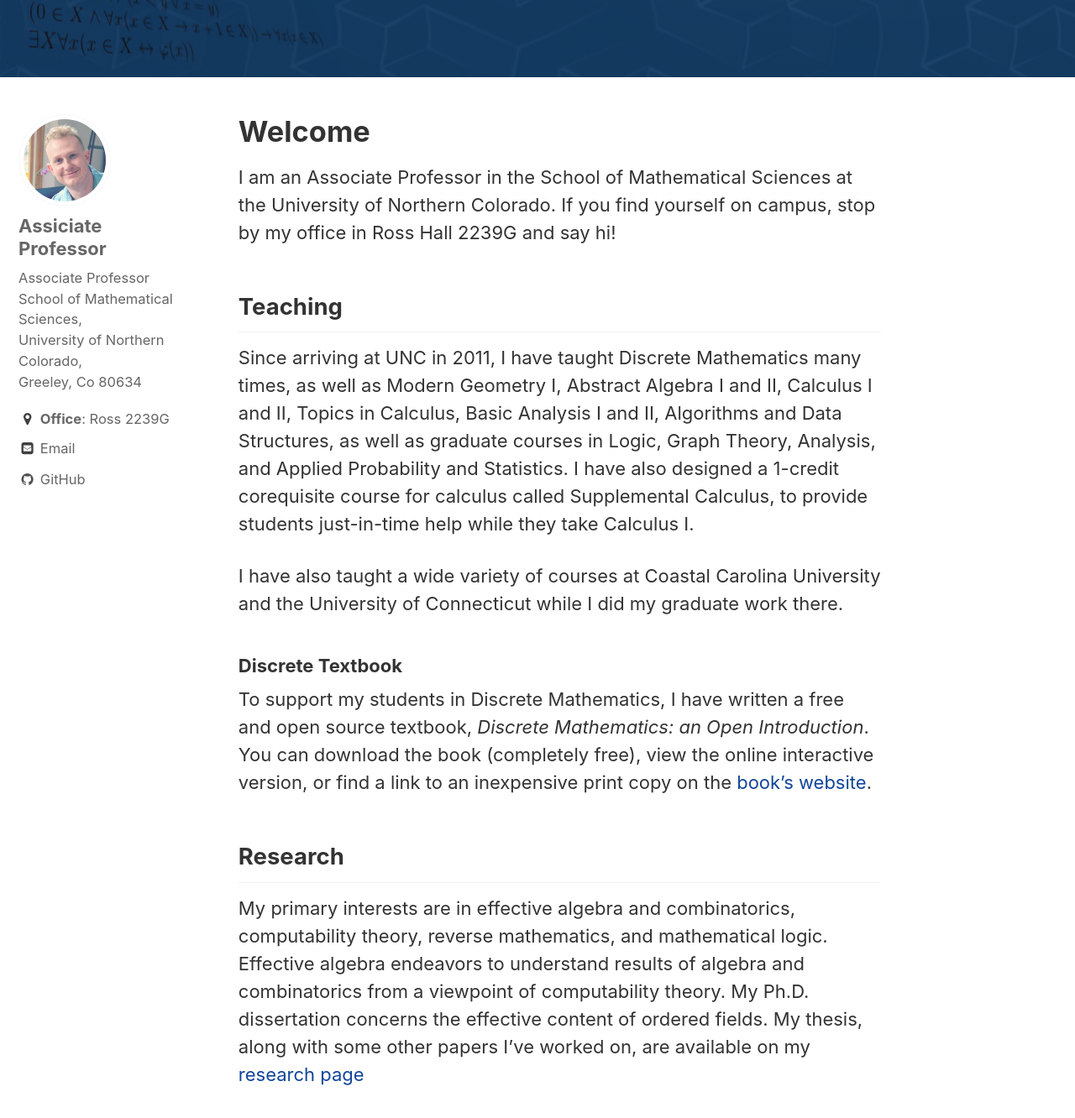
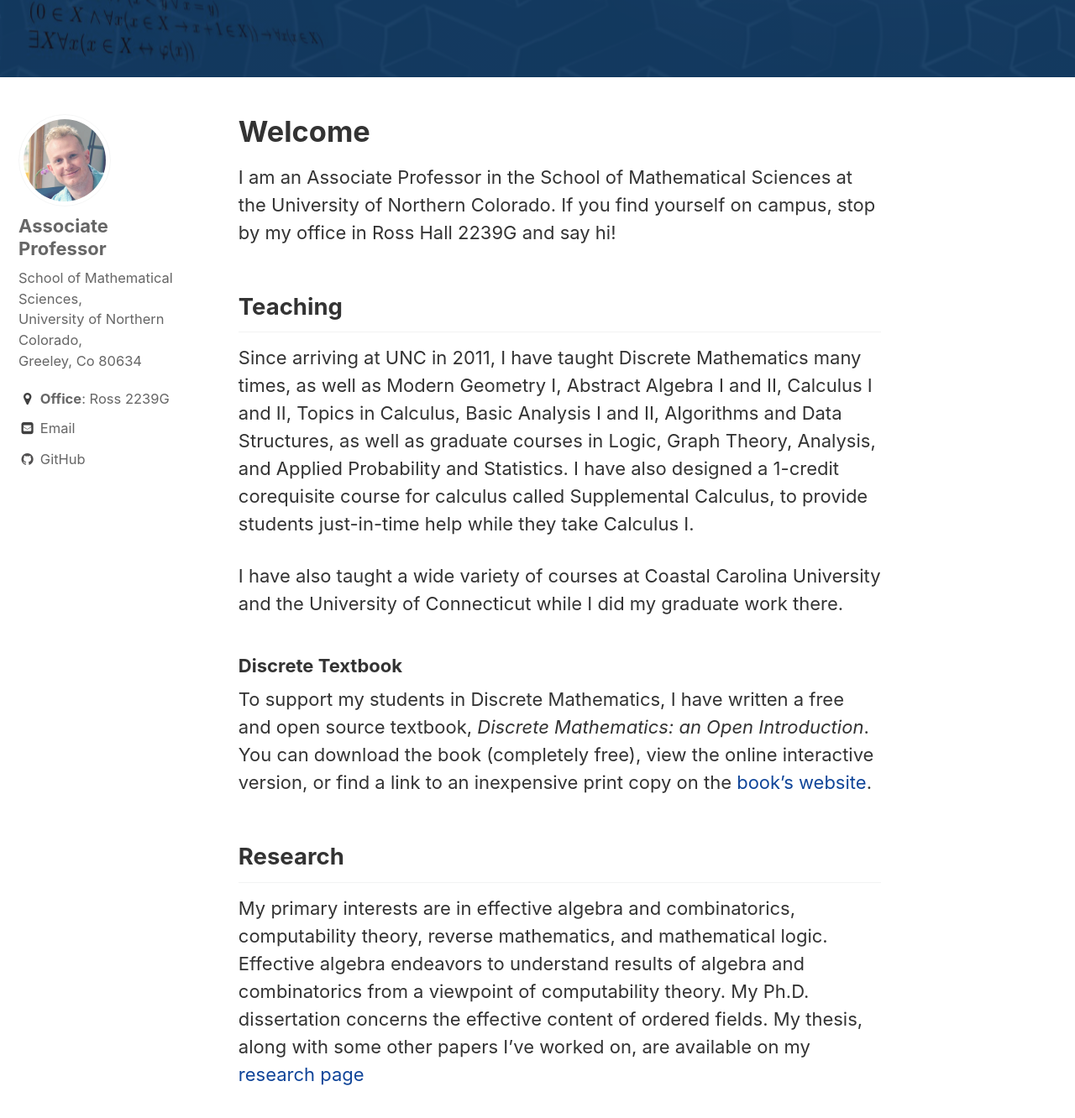
Before and after one commit to oscarlevin/oscarlevin.github.io, a Jekyll site: the page built from index.md, in a window 1280 px wide and 1400 px high, scrolled down 276 px. Shown: the top 1332 px of the window at 84% size. Built offline with Jekyll 4.4.1, drawn with Linux system fonts in a browser that asks for light colours.

Commit message:
update sidebar

```diff
--- a/_config.yml
+++ b/_config.yml
@@ -79,8 +79,8 @@ analytics:
 author:
   name             : "Oscar Levin"
   avatar           : "/assets/images/headshot.png" # path of avatar image, e.g. "/assets/images/bio-photo.jpg"
-  position         : "Assiciate Professor"
-  bio              : "Associate Professor<br/> School of Mathematical Sciences, <br/>University of Northern Colorado,<br/>Greeley, Co 80634"
+  position         : "Associate Professor"
+  bio              : "School of Mathematical Sciences, <br/>University of Northern Colorado,<br/>Greeley, Co 80634"
   location         : "<b>Office</b>: Ross 2239G"
   email            : "oscar.levin@unco.edu"
   uri              :
--- a/_sass/minimal-mistakes/_sidebar.scss
+++ b/_sass/minimal-mistakes/_sidebar.scss
@@ -115,6 +115,19 @@
   font-size: $type-size-5;
 }
 
+.author__position {
+  margin: 0;
+
+  @include breakpoint($large) {
+    margin-top: 10px;
+    margin-bottom: 10px;
+  }
+}
+.sidebar .author__position{
+  font-family: $sans-serif;
+  font-size: $type-size-6;
+}
+
 .author__bio {
   margin: 0;
 
@@ -122,6 +135,7 @@
     margin-top: 10px;
     margin-bottom: 20px;
   }
+  font-size: $type-size-8;
 }
 
 .author__urls-wrapper {
```
